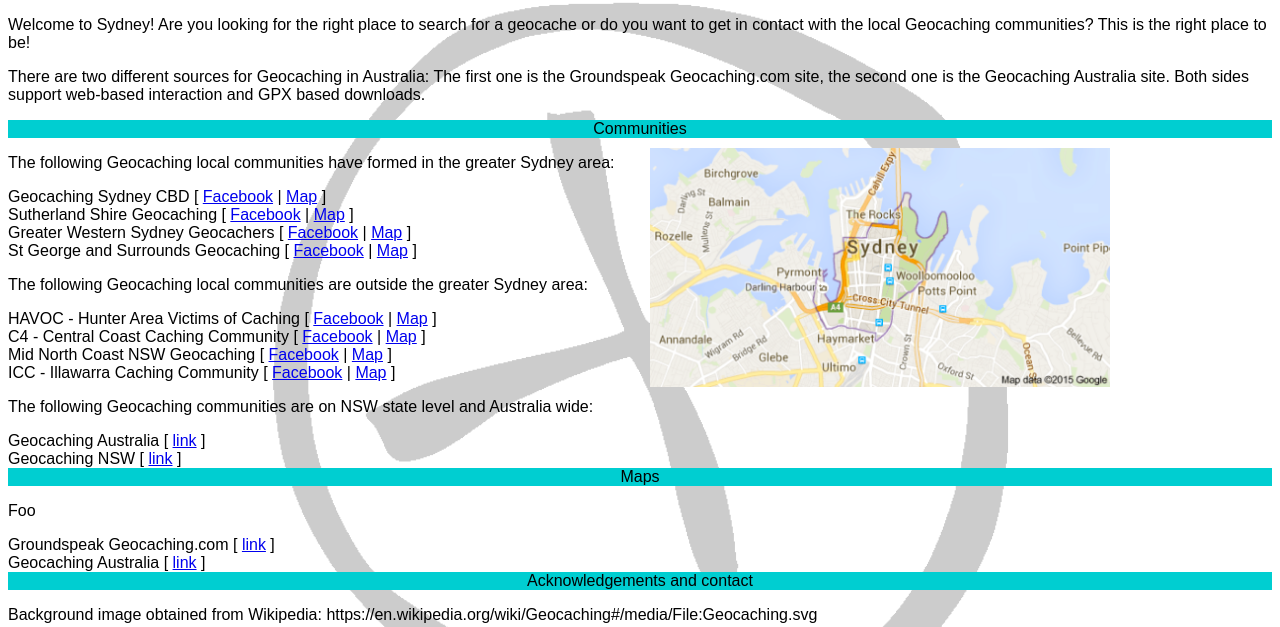
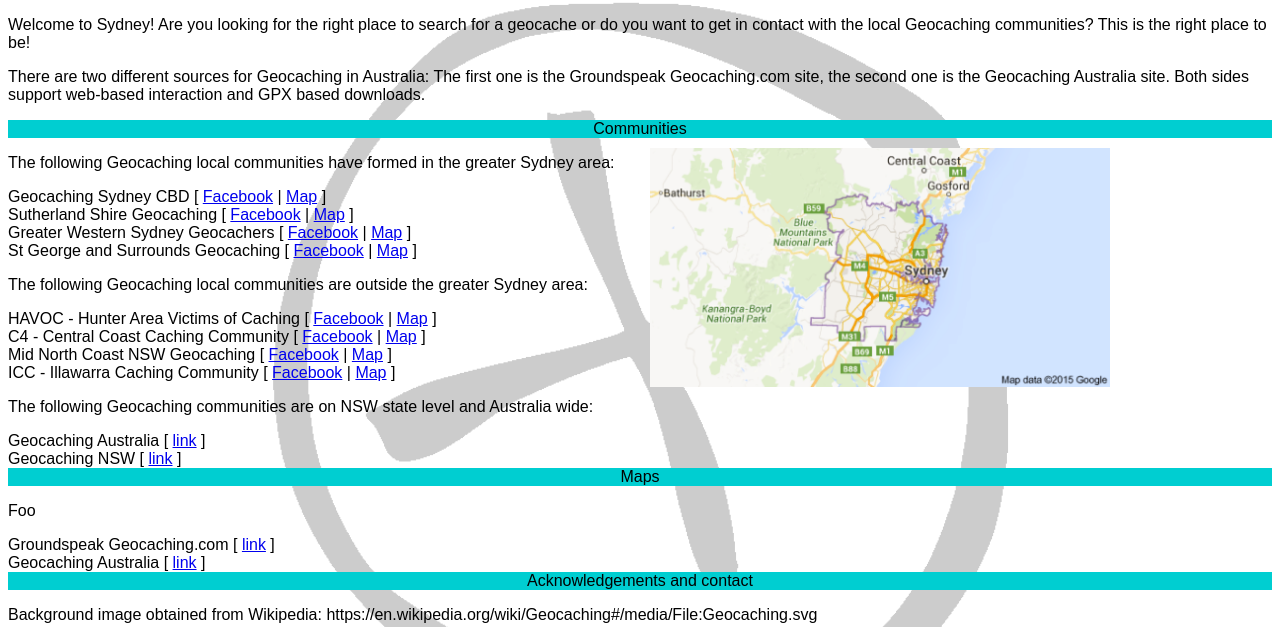
Before and after one commit to MavEtJu/geocaching.sydney, a PHP site: page / in a window 1280 px wide. Shown: the part 26-653 px from the top of the page. Run offline with PHP 8.4, Linux system fonts and the light colour scheme.

Commit message:
Add map NSW

```diff
--- a/index.php
+++ b/index.php
@@ -58,7 +58,7 @@ function html_communities()
 ?>
 	</div>
 	<div class="col communities_map">
-	    <img class="map" id="map" src="images/map-sydneycbd.png" width="460" />
+	    <img class="map" id="map" src="images/map-nsw.png" width="460" />
 	</div>
     </div>
 <?php
```
Also changed, not shown: images/map-nsw.png (added), 1 other file.
